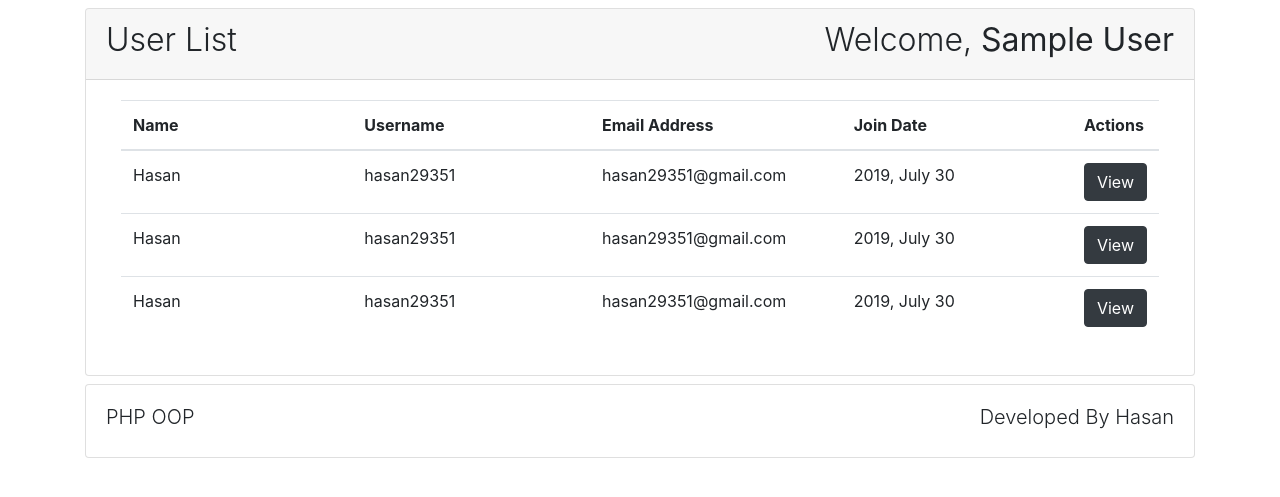
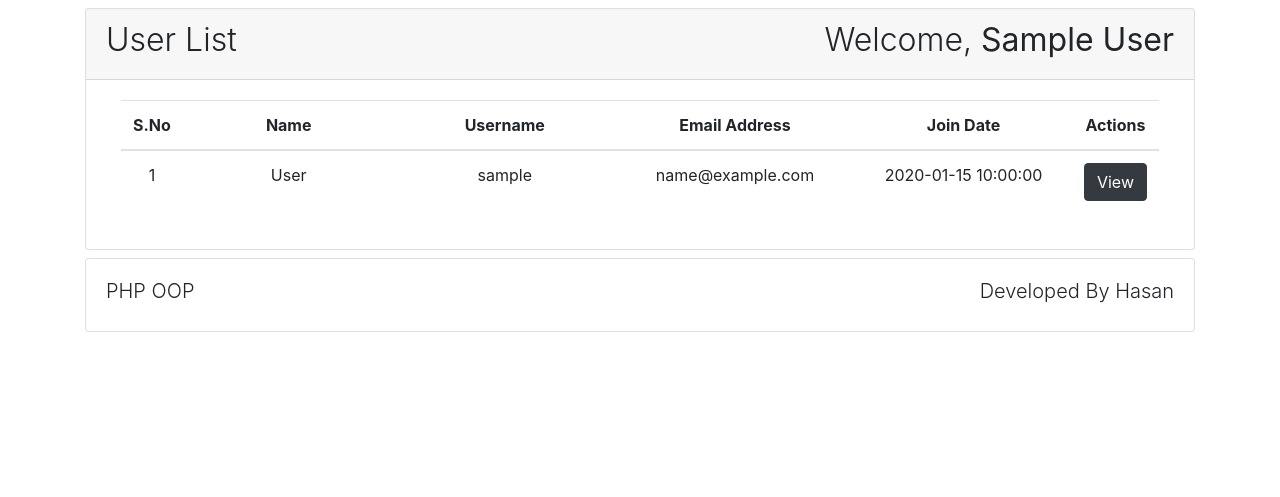
Before and after one commit to hasan-py/LRP_System_Design_PHP-Mysql, a PHP site: page / in a window 1280 px wide. Shown: the part 56-553 px from the top of the page. Run offline with PHP 8.4, Linux system fonts and the light colour scheme; the visitor is signed in with stand-in values (Sample User, id 1); tables that the repository leaves empty or names only in its code hold one stand-in row (values such as "Sample post"); some libraries are stand-ins or nearby versions.

Commit message:
initial commit

```diff
--- a/inc/header.php
+++ b/inc/header.php
@@ -1,4 +1,5 @@
 <?php
+include "./lib/db.php";
 include "./lib/User.php";
 session_start();
 ?>
--- a/inc/mainContent.php
+++ b/inc/mainContent.php
@@ -18,44 +18,41 @@
 		</div>
 		<div class="card-body">
 			<div class="container">
-				<table class="table-responsive table table-hover">
+				<table class="table-responsive table table-hover text-center">
 					<thead>
 						<tr>
+							<th>S.No</th>
 							<th class="w-25">Name</th>
 							<th class="w-25">Username</th>
 							<th class="w-25">Email Address</th>
 							<th class="w-25">Join Date</th>
-							<th class="w-25">Actions</th>
+							<th>Actions</th>
 						</tr>
 					</thead>
 					<tbody>
+
+					<?php
+						$result = $user->getAllUserDate();
+						$s_no = 0;
+						while($row=mysqli_fetch_assoc($result)){
+							$s_no++;
+							$id = $row['id'];
+							$fullname = $row['fullname'];
+							$username = $row['username'];
+							$email = $row['email'];
+							$join_date = $row['join_date'];
+					 ?>
 						<tr>
-							<td>Hasan</td>
-							<td>hasan29351</td>
-							<td>hasan29351@gmail.com</td>
-							<td>2019, July 30</td>
+							<td><?php echo $s_no ?></td>
+							<td><?php echo $fullname ?></td>
+							<td><?php echo $username ?></td>
+							<td><?php echo $email ?></td>
+							<td><?php echo $join_date ?></td>
 							<td>
-								<a href="profile.php?p_id=1" class="btn btn-dark">View</a>
+								<a href="profile.php?u_id=<?php echo $id ?>" class="btn btn-dark">View</a>
 							</td>
 						</tr>
-						<tr>
-							<td>Hasan</td>
-							<td>hasan29351</td>
-							<td>hasan29351@gmail.com</td>
-							<td>2019, July 30</td>
-							<td>
-								<a href="profile.php?p_id=1" class="btn btn-dark">View</a>
-							</td>
-						</tr>
-						<tr>
-							<td>Hasan</td>
-							<td>hasan29351</td>
-							<td>hasan29351@gmail.com</td>
-							<td>2019, July 30</td>
-							<td>
-								<a href="profile.php?p_id=1" class="btn btn-dark">View</a>
-							</td>
-						</tr>
+					<?php } ?>
 					</tbody>
 				</table>
 			</div>
--- a/inc/nav.php
+++ b/inc/nav.php
@@ -17,7 +17,7 @@ if(isset($_GET['action']) && $_GET['action']==='logout'){
         if(isset($_SESSION['login'])==true){
         ?>
         <li class="nav-item active">
-          <a class="nav-link" href="profile.php">Profile <span class="sr-only">(current)</span></a>
+          <a class="nav-link" href="profile.php?u_id=<?php echo $_SESSION['id'] ?>">Profile <span class="sr-only">(current)</span></a>
         </li>
         <li class="nav-item">
           <a class="nav-link" href="?action=logout">Logout</a>
--- a/index.php
+++ b/index.php
@@ -3,11 +3,8 @@
     	<?php include "./inc/nav.php" ?>
 
 <?php
-// Redirect user to index page without login
-if(isset($_SESSION['login'])==false){
-	header("location: login.php");
-	exit();
-}
+// if user not login ! it will automaticly redirect to login page
+$user->logoutCheck();
 ?>
 
 		<!-- Main Content -->
--- a/lib/User.php
+++ b/lib/User.php
@@ -10,7 +10,7 @@ class User {
 		$email = $data['email'];
 		$password = $data['password'];
 
-		if(strlen($password)>8){
+		if(strlen($password)>7){
 			$password = md5($password);
 		}
 
@@ -46,7 +46,7 @@ class User {
 				return $msg;
 			}
 		}
-		$query = "INSERT INTO users VALUES('','{$username}','{$name}','{$email}','{$password}')";
+		$query = "INSERT INTO users VALUES('','{$name}','{$username}','{$email}','{$password}',now())";
 		$result = mysqli_query($connection,$query);
 		if($result==true){
 			$msg = "<div class='alert alert-success'>
@@ -93,8 +93,53 @@ class User {
 		}
 	}
 
+	function loginCheck(){
+		if(isset($_SESSION['login'])==true){
+			header("location: index.php");
+			exit();
+		}
+	}
 
+	function logoutCheck(){
+		if(isset($_SESSION['login'])==false){
+			header("location: login.php");
+			exit();
+		}
+	}
+
+	function getAllUserDate(){
+		$connection = mysqli_connect("localhost","root","","lrp_system");
+		if(isset($_SESSION['login'])==true){
+			$query = "SELECT * FROM users ORDER BY id DESC";
+			$result = mysqli_query($connection,$query);
+			return $result;
+		}
+	}
+
+	function updateProfile($id,$fullname,$username,$email){
+		if($fullname == "" OR $username == "" OR $email == ""){
+			$msg = "<div class='alert alert-warning'>
+			Field Must Not Be Empty.
+			</div>";
+			return $msg;
+		}
+		$connection = mysqli_connect("localhost","root","","lrp_system");
+		$update_query = "UPDATE users SET fullname='{$fullname}',username='{$username}', email='{$email}' WHERE id=$id";
+		$result = mysqli_query($connection,$update_query);
+		if($result){
+			$_SESSION["name"] = $fullname;
+			$_SESSION["username"] = $username;
+			$msg = "<div class='alert alert-success alert-dismissible fade show' role='alert'>
+				<strong>Profile update successfully.</strong>
+				<button type='button' class='close' data-dismiss='alert' aria-label='Close'>
+				<span aria-hidden='true'>&times;</span>
+				</button>
+				</div>";
+			return $msg;
+		}
+	}
 }
+
 
 $user = new User();
 
--- /dev/null
+++ b/lib/db.php
@@ -0,0 +1,8 @@
+<?php
+
+	$connection = mysqli_connect("localhost","root","","lrp_system");
+	if(!$connection){
+		die(mysqli_error());
+	}
+
+ ?>
```
Also changed, not shown: login.php (+2 -5 lines), profile.php (+60 -5 lines), register.php (+2 -6 lines).
